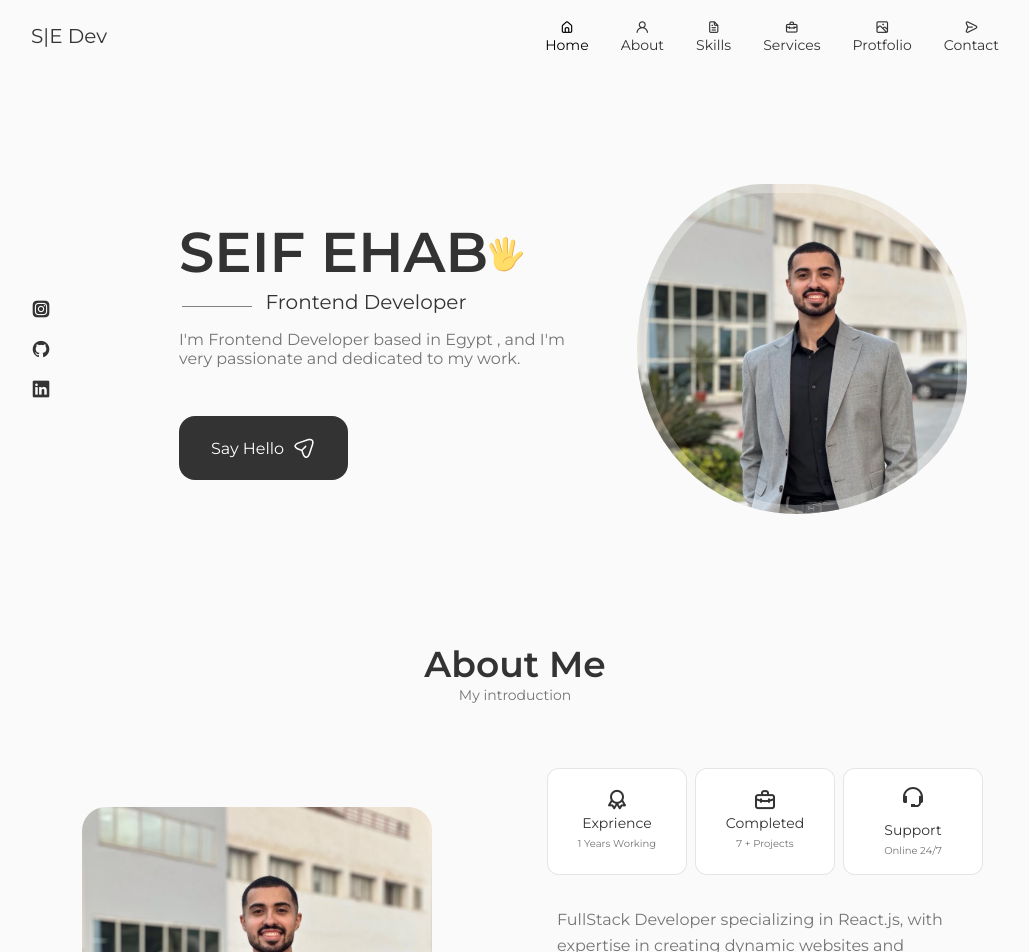
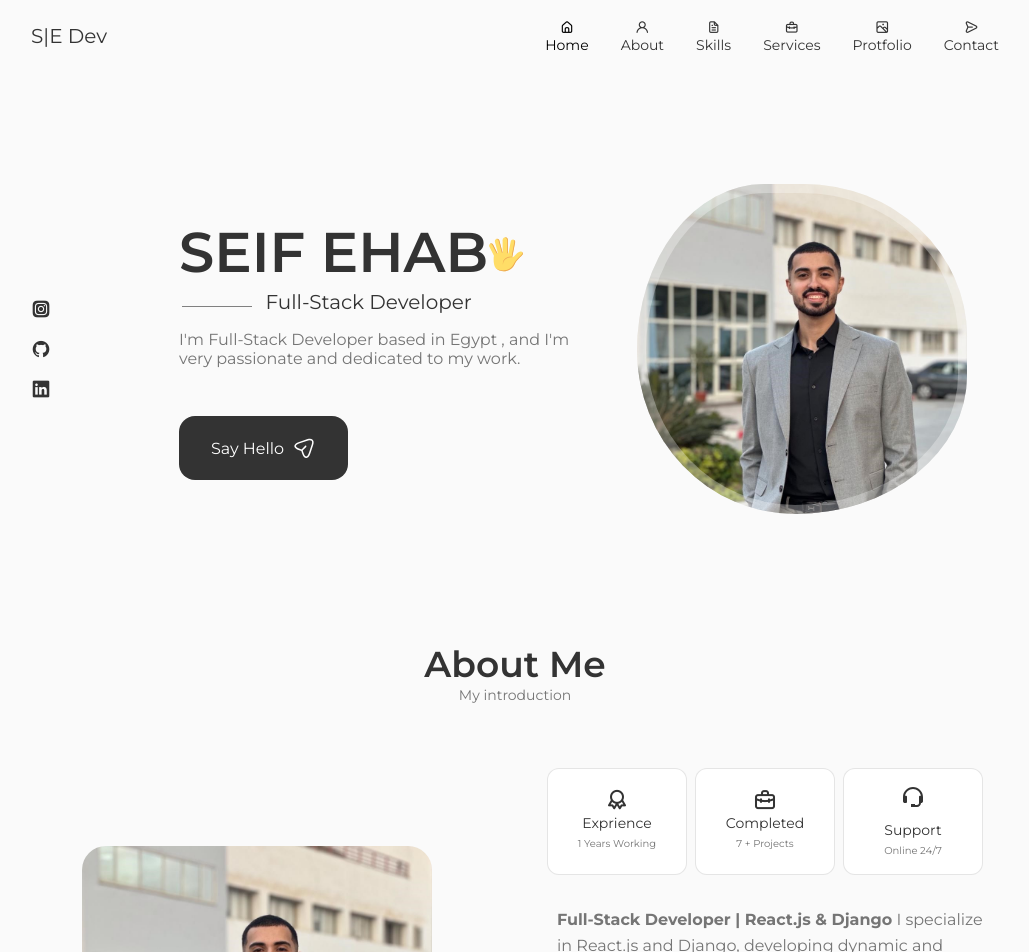
Before and after one commit to seifehab33/Portfolio, a React (Create React App) app in the folder protfolio/: page / in a window 1280 px wide. Shown: the top 952 px of the page, without its empty margins (125-1154 px from the left). Built offline with nearby package versions, Linux system fonts and the light colour scheme; the HTML template or start-up script is replaced by a standard one.

Commit message:
update home

```diff
--- a/protfolio/src/components/About/About.css
+++ b/protfolio/src/components/About/About.css
@@ -38,6 +38,9 @@
   line-height: 1.6;
   max-width: 100%;
   margin: 10px; /* Limits the width of the text block */
+}
+.about_desc > span {
+  font-weight: 800;
 }
 @media screen and (max-width: 992px) {
   .about__container {
--- a/protfolio/src/components/About/About.jsx
+++ b/protfolio/src/components/About/About.jsx
@@ -13,13 +13,16 @@ function About() {
         <div className="about_data">
           <Info />
           <p className="about_desc">
-            FullStack Developer specializing in React.js, with expertise in
-            creating dynamic websites and comprehensive platforms that integrate
-            databases, servers, and clients seamlessly. I focus on leveraging
-            modern front-end technologies to deliver high-performance, scalable
-            applications with an emphasis on exceptional user experiences.
-            Passionate about innovation, I am dedicated to providing top-notch
-            software solutions.
+            <span>Full-Stack Developer | React.js & Django</span> I specialize
+            in React.js and Django, developing dynamic and scalable web
+            applications that seamlessly connect databases, servers, and
+            clients. While I have experience in full-stack development, I am
+            more inclined towards frontend development, focusing on building
+            interactive and user-friendly interfaces. I strive to write clean,
+            maintainable code and continuously improve my skills to deliver
+            high-quality software solutions. Passionate about learning and
+            innovation, I enjoy exploring new technologies to enhance
+            performance and user experience.
           </p>
           <a download="CV" className="button button--flex" href={CV}>
             Download CV{" "}
--- a/protfolio/src/components/Home/Data.jsx
+++ b/protfolio/src/components/Home/Data.jsx
@@ -56,9 +56,9 @@ function Data() {
             ></path>
           </svg>
         </h1>
-        <h3 className="home_subtitle">Frontend Developer</h3>
+        <h3 className="home_subtitle">Full-Stack Developer</h3>
         <p className="home_desc">
-          I'm Frontend Developer based in Egypt , and I'm very passionate and
+          I'm Full-Stack Developer based in Egypt , and I'm very passionate and
           dedicated to my work.
         </p>
         <a href="#contact" className="button button--flex">
```
Also changed, not shown: 1 other file (tests, documents, lock files or other folders).
